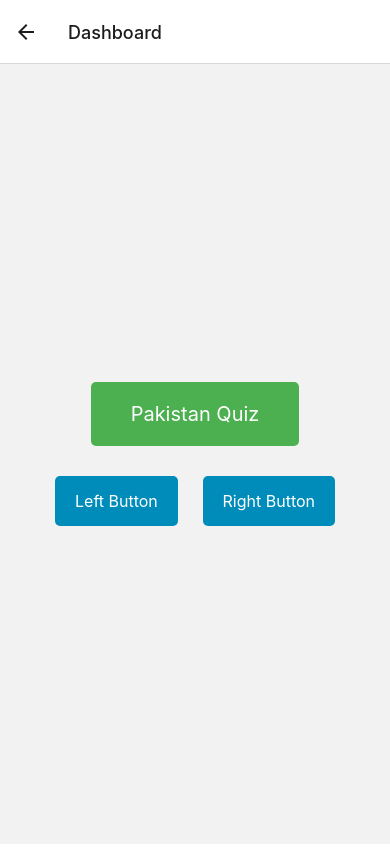
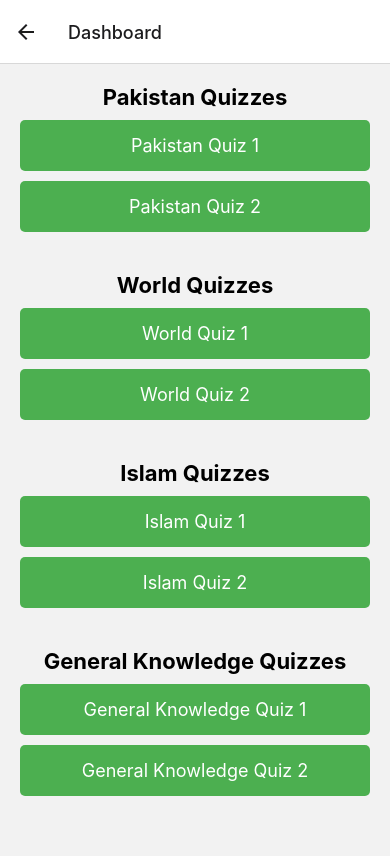
Before and after one commit to shahidjhawari/nicequiz, a React Native app: screen /Dashboard in a window 390 px wide. Built offline with nearby package versions, Linux system fonts and the light colour scheme.

Commit message:
till pakistan 1, 2 all done

```diff
--- a/App.js
+++ b/App.js
@@ -1,9 +1,10 @@
 import React from 'react';
-import { NavigationContainer } from '@react-navigation/native';
-import { createStackNavigator } from '@react-navigation/stack';
+import {NavigationContainer} from '@react-navigation/native';
+import {createStackNavigator} from '@react-navigation/stack';
 import HomeScreen from './src/screens/HomeScreen';
 import DashboardScreen from './src/screens/DashboardScreen';
 import Quiz from './src/screens/Quiz';
+import Quiz2 from './src/screens/Quiz2';
 
 const Stack = createStackNavigator();
 
@@ -14,6 +15,7 @@ export default function App() {
         <Stack.Screen name="Home" component={HomeScreen} />
         <Stack.Screen name="Dashboard" component={DashboardScreen} />
         <Stack.Screen name="Quiz" component={Quiz} />
+        <Stack.Screen name="Quiz2" component={Quiz2} />
       </Stack.Navigator>
     </NavigationContainer>
   );
--- a/src/screens/DashboardScreen.js
+++ b/src/screens/DashboardScreen.js
@@ -1,58 +1,101 @@
 import React from 'react';
-import { View, TouchableOpacity, StyleSheet, Text } from 'react-native';
+import { View, TouchableOpacity, StyleSheet, Text, ScrollView } from 'react-native';
 
 export default function DashboardScreen({ navigation }) {
   return (
-    <View style={styles.container}>
-      <TouchableOpacity
-        style={styles.quizButton}
-        onPress={() => navigation.navigate('Quiz')}
-      >
-        <Text style={styles.quizButtonText}>Pakistan Quiz</Text>
-      </TouchableOpacity>
-      <View style={styles.sideButtonsContainer}>
-        <TouchableOpacity style={styles.sideButton}>
-          <Text style={styles.sideButtonText}>Left Button</Text>
+    <ScrollView contentContainerStyle={styles.container}>
+      <Text style={styles.sectionTitle}>Pakistan Quizzes</Text>
+      <View style={styles.quizSection}>
+        <TouchableOpacity
+          style={styles.quizButton}
+          onPress={() => navigation.navigate('Quiz', { quizType: 'Pakistan Quiz 1' })}
+        >
+          <Text style={styles.quizButtonText}>Pakistan Quiz 1</Text>
         </TouchableOpacity>
-        <TouchableOpacity style={styles.sideButton}>
-          <Text style={styles.sideButtonText}>Right Button</Text>
+        <TouchableOpacity
+          style={styles.quizButton}
+          onPress={() => navigation.navigate('Quiz2', { quizType: 'Pakistan Quiz 2' })}
+        >
+          <Text style={styles.quizButtonText}>Pakistan Quiz 2</Text>
         </TouchableOpacity>
       </View>
-    </View>
+
+      <Text style={styles.sectionTitle}>World Quizzes</Text>
+      <View style={styles.quizSection}>
+        <TouchableOpacity
+          style={styles.quizButton}
+          onPress={() => navigation.navigate('Quiz', { quizType: 'World Quiz 1' })}
+        >
+          <Text style={styles.quizButtonText}>World Quiz 1</Text>
+        </TouchableOpacity>
+        <TouchableOpacity
+          style={styles.quizButton}
+          onPress={() => navigation.navigate('Quiz', { quizType: 'World Quiz 2' })}
+        >
+          <Text style={styles.quizButtonText}>World Quiz 2</Text>
+        </TouchableOpacity>
+      </View>
+
+      <Text style={styles.sectionTitle}>Islam Quizzes</Text>
+      <View style={styles.quizSection}>
+        <TouchableOpacity
+          style={styles.quizButton}
+          onPress={() => navigation.navigate('Quiz', { quizType: 'Islam Quiz 1' })}
+        >
+          <Text style={styles.quizButtonText}>Islam Quiz 1</Text>
+        </TouchableOpacity>
+        <TouchableOpacity
+          style={styles.quizButton}
+          onPress={() => navigation.navigate('Quiz', { quizType: 'Islam Quiz 2' })}
+        >
+          <Text style={styles.quizButtonText}>Islam Quiz 2</Text>
+        </TouchableOpacity>
+      </View>
+
+      <Text style={styles.sectionTitle}>General Knowledge Quizzes</Text>
+      <View style={styles.quizSection}>
+        <TouchableOpacity
+          style={styles.quizButton}
+          onPress={() => navigation.navigate('Quiz', { quizType: 'General Knowledge Quiz 1' })}
+        >
+          <Text style={styles.quizButtonText}>General Knowledge Quiz 1</Text>
+        </TouchableOpacity>
+        <TouchableOpacity
+          style={styles.quizButton}
+          onPress={() => navigation.navigate('Quiz', { quizType: 'General Knowledge Quiz 2' })}
+        >
+          <Text style={styles.quizButtonText}>General Knowledge Quiz 2</Text>
+        </TouchableOpacity>
+      </View>
+    </ScrollView>
   );
 }
 
 const styles = StyleSheet.create({
   container: {
-    flex: 1,
-    justifyContent: 'center',
+    padding: 20,
     alignItems: 'center',
-    padding: 20,
+  },
+  sectionTitle: {
+    fontSize: 22,
+    fontWeight: 'bold',
+    marginBottom: 10,
+    textAlign: 'center',
+  },
+  quizSection: {
+    marginBottom: 30,
+    width: '100%',
   },
   quizButton: {
     backgroundColor: '#4CAF50',
-    paddingVertical: 20,
+    paddingVertical: 15,
     paddingHorizontal: 40,
     borderRadius: 5,
-    marginBottom: 30,
+    marginBottom: 10,
+    alignItems: 'center',
   },
   quizButtonText: {
     color: '#fff',
-    fontSize: 20,
-  },
-  sideButtonsContainer: {
-    flexDirection: 'row',
-    justifyContent: 'space-between',
-    width: '80%',
-  },
-  sideButton: {
-    backgroundColor: '#008CBA',
-    paddingVertical: 15,
-    paddingHorizontal: 20,
-    borderRadius: 5,
-  },
-  sideButtonText: {
-    color: '#fff',
-    fontSize: 16,
+    fontSize: 18,
   },
 });
--- a/src/screens/HomeScreen.js
+++ b/src/screens/HomeScreen.js
@@ -4,7 +4,7 @@ import { View, Text, TouchableOpacity, StyleSheet } from 'react-native';
 export default function HomeScreen({ navigation }) {
   return (
     <View style={styles.container}>
-      <Text style={styles.title}>Welcome to Pakistan Quiz</Text>
+      <Text style={styles.title}>Welcome to Nice Quiz</Text>
       <TouchableOpacity
         style={styles.startButton}
         onPress={() => navigation.navigate('Dashboard')}
--- /dev/null
+++ b/src/screens/Quiz2.js
@@ -0,0 +1,176 @@
+import React, { useState } from 'react';
+import { View, Text, TouchableOpacity, StyleSheet } from 'react-native';
+
+export default function Quiz2({ navigation }) {
+  const [currentQuestionIndex, setCurrentQuestionIndex] = useState(0);
+  const [selectedOption, setSelectedOption] = useState(null);
+  const [score, setScore] = useState(0);
+  const [isQuizFinished, setIsQuizFinished] = useState(false);
+
+  const questions = [
+    {
+      question: 'What is the capital of Pakistan?',
+      options: ['Karachi', 'Islamabad', 'Lahore', 'Peshawar'],
+      correctAnswer: 'Islamabad',
+    },
+    {
+      question: 'Which is the national language of Pakistan?',
+      options: ['English', 'Urdu', 'Punjabi', 'Sindhi'],
+      correctAnswer: 'Urdu',
+    },
+    {
+      question: 'Who was the first Prime Minister of Pakistan?',
+      options: ['Liaquat Ali Khan', 'Zulfikar Ali Bhutto', 'Benazir Bhutto', 'Nawaz Sharif'],
+      correctAnswer: 'Liaquat Ali Khan',
+    },
+    {
+      question: 'Which is the largest province of Pakistan by area?',
+      options: ['Punjab', 'Sindh', 'Balochistan', 'Khyber Pakhtunkhwa'],
+      correctAnswer: 'Balochistan',
+    },
+    {
+      question: 'What is the national flower of Pakistan?',
+      options: ['Rose', 'Jasmine', 'Sunflower', 'Tulip'],
+      correctAnswer: 'Jasmine',
+    },
+    {
+      question: 'In which year did Pakistan become a republic?',
+      options: ['1947', '1956', '1973', '1985'],
+      correctAnswer: '1956',
+    },
+    {
+      question: 'Which river is known as the lifeline of Pakistan?',
+      options: ['Indus River', 'Chenab River', 'Jhelum River', 'Ravi River'],
+      correctAnswer: 'Indus River',
+    },
+    {
+      question: 'Which city is known as the “City of Lights”?',
+      options: ['Karachi', 'Lahore', 'Islamabad', 'Quetta'],
+      correctAnswer: 'Karachi',
+    },
+    {
+      question: 'Who wrote the national anthem of Pakistan?',
+      options: ['Faiz Ahmed Faiz', 'Allama Iqbal', 'Hafeez Jalandhari', 'Ahmed Faraz'],
+      correctAnswer: 'Hafeez Jalandhari',
+    },
+    {
+      question: 'What is the national sport of Pakistan?',
+      options: ['Cricket', 'Hockey', 'Football', 'Squash'],
+      correctAnswer: 'Hockey',
+    },
+  ];
+
+  const currentQuestion = questions[currentQuestionIndex];
+
+  const handleOptionPress = (option) => {
+    setSelectedOption(option);
+    if (option === currentQuestion.correctAnswer) {
+      setScore(score + 1);
+    }
+
+    if (currentQuestionIndex + 1 < questions.length) {
+      setTimeout(() => {
+        setCurrentQuestionIndex(currentQuestionIndex + 1);
+        setSelectedOption(null);
+      }, 1000); // Delay to show the selected answer before moving to the next question
+    } else {
+      setIsQuizFinished(true);
+    }
+  };
+
+  const handleRestartQuiz = () => {
+    setCurrentQuestionIndex(0);
+    setSelectedOption(null);
+    setScore(0);
+    setIsQuizFinished(false);
+  };
+
+  return (
+    <View style={styles.container}>
+      {isQuizFinished ? (
+        <View style={styles.resultContainer}>
+          <Text style={styles.resultText}>Quiz Finished!</Text>
+          <Text style={styles.resultText}>Correct Answers: {score}</Text>
+          <Text style={styles.resultText}>Incorrect Answers: {questions.length - score}</Text>
+          <TouchableOpacity style={styles.restartButton} onPress={handleRestartQuiz}>
+            <Text style={styles.restartButtonText}>Restart Quiz</Text>
+          </TouchableOpacity>
+        </View>
+      ) : (
+        <>
+          <Text style={styles.question}>{currentQuestion.question}</Text>
+          {currentQuestion.options.map((option, index) => (
+            <TouchableOpacity
+              key={index}
+              style={[
+                styles.optionButton,
+                selectedOption === option && option === currentQuestion.correctAnswer
+                  ? styles.correctOption
+                  : selectedOption === option && option !== currentQuestion.correctAnswer
+                  ? styles.incorrectOption
+                  : null,
+              ]}
+              onPress={() => handleOptionPress(option)}
+              disabled={selectedOption !== null}
+            >
+              <Text style={styles.optionText}>{option}</Text>
+            </TouchableOpacity>
+          ))}
+        </>
+      )}
+    </View>
+  );
+}
+
+const styles = StyleSheet.create({
+  container: {
+    flex: 1,
+    justifyContent: 'center',
+    alignItems: 'center',
+    padding: 20,
+  },
+  question: {
+    fontSize: 24,
+    marginBottom: 20,
+    textAlign: 'center',
+  },
+  optionButton: {
+    backgroundColor: '#d3d3d3',
+    paddingVertical: 10,
+    paddingHorizontal: 20,
+    marginVertical: 10,
+    width: '100%',
+    borderRadius: 5,
+    alignItems: 'center',
+  },
+  optionText: {
+    fontSize: 18,
+    color: '#000',
+  },
+  correctOption: {
+    backgroundColor: 'green',
+  },
+  incorrectOption: {
+    backgroundColor: 'red',
+  },
+  resultContainer: {
+    justifyContent: 'center',
+    alignItems: 'center',
+  },
+  resultText: {
+    fontSize: 24,
+    marginBottom: 20,
+    textAlign: 'center',
+  },
+  restartButton: {
+    backgroundColor: '#4CAF50',
+    paddingVertical: 15,
+    paddingHorizontal: 30,
+    marginTop: 20,
+    borderRadius: 5,
+  },
+  restartButtonText: {
+    color: '#fff',
+    fontSize: 18,
+  },
+});
```
Also changed, not shown: src/screens/Quiz.js (+46 -7 lines).
